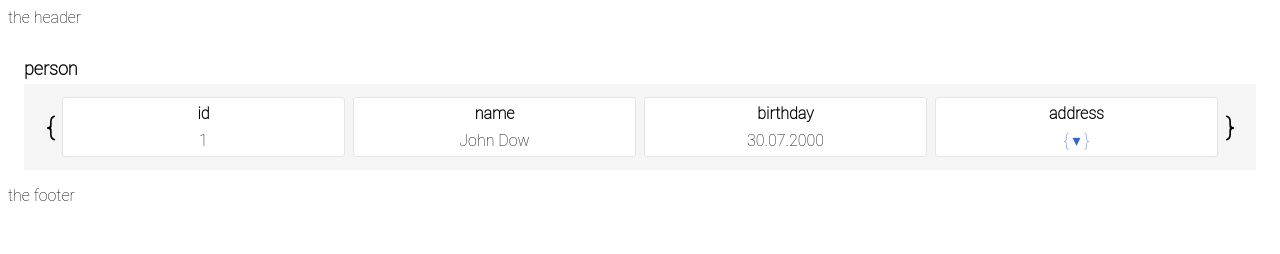
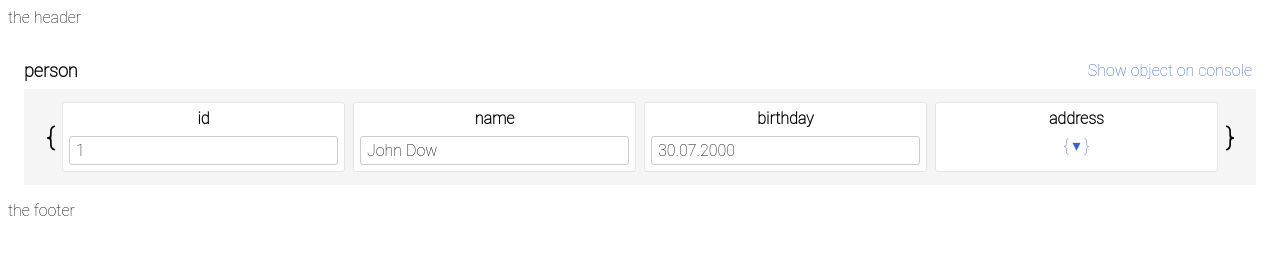
Before and after one commit to OleksandrPavloshchuk/before-dawn-editor, a website with bundled scripts: page src/index.html in a window 1280 px wide. Built offline with nearby package versions, Linux system fonts and the light colour scheme.

Commit message:
staticText -> text

```diff
--- a/src/before-dawn-editor/cards/base.js
+++ b/src/before-dawn-editor/cards/base.js
@@ -1,6 +1,4 @@
-import {div, span, render} from "../main.js";
-
-export const card = (children) => div({"class": "item"}, children);
+import {div, span, render, elem, setByPath} from "../main.js";
 
 export const cardWithTitle = (args, renderFrame) => renderFrame(args, createContent(args));
 
@@ -12,7 +10,7 @@ export const cardTitle = (args) => div({"class": "title"}, [args.name]);
 const createContent = (args) =>  {
     switch (args.schema.type) {
         case "struct": return structContent(args);
-        case "staticText": return args.data;
+        case "text": return textContent(args);
         case "array": return arrayContent(args);
         default:
             // TODO render content
@@ -32,3 +30,21 @@ const arrayContent = (args) => {
     const downLink = span({ "class": "link"}, ["[ " + size + " " + ARROW_DOWN + " ]"]);
     return div({onClick: () => render(args)}, [downLink]);
 }
+
+const textContent = (args) => {
+
+    const onInput = (e) => {
+        args.data = e.target.value;
+        const namesChain = args.path.slice(1).map((ctx) => ctx.name).concat(args.name);
+        setByPath(args.root, namesChain, e.target.value);
+    };
+
+    return elem("input", {
+        name: args.name,
+        id: args.name,
+        value: args.data,
+        type: "text",
+        autocomplete: "false",
+        onInput: onInput
+    });
+}
--- a/src/before-dawn-editor/main.css
+++ b/src/before-dawn-editor/main.css
@@ -14,6 +14,7 @@ body {
     color: #3366CC;
     cursor: pointer;
     border: 1px solid rgba(0, 0, 0, 0);
+    margin-left: auto;
 }
 
 .link:hover {
@@ -38,6 +39,11 @@ body {
 .bde-component > .title {
     padding-top: 0.3em;
     padding-bottom: 0.3em;
+    display: flex;
+    align-items: center;
+}
+
+.bde-component > .title > .large {
     font-size: large;
     font-weight: bold;
 }
@@ -109,3 +115,25 @@ body {
 .bde-component > .area > .chain > .item > table {
     width: 100%;
 }
+
+/* Text input */
+.bde-component input[type="text"] {
+    font-family: inherit;
+    font-size: 12pt;
+
+    padding: 4px 6px;
+
+    border: 1px solid #ccc;
+    border-radius: 3px;
+
+    width: 100%;
+    box-sizing: border-box;
+
+    outline: none;
+}
+
+/* Focus */
+.bde-component input[type="text"]:focus {
+    border-color: #66CCFF;
+    box-shadow: 0 0 2px rgba(74, 144, 226, 0.6);
+}
--- a/src/before-dawn-editor/main.js
+++ b/src/before-dawn-editor/main.js
@@ -76,7 +76,7 @@ const convertSchemaToComponent = (args) => {
 
     return div({"class": "bde-component"}, [
         navigationDiv(args.path),
-        titleDiv(args.name),
+        titleDiv(args),
         areaDiv
     ]);
 
@@ -134,27 +134,39 @@ const navigationDiv = (path) => {
     return div({"class": "navigation vertical-gap"}, path.map(toSpan));
 }
 
-const titleDiv = (name) => div({"class": "title vertical-gap"}, [name]);
+const titleDiv = (args) => {
+    const doUpdate = action(
+        "Show object on console",
+        "",
+        () => {args.onUpdate(args.root);});
+    return div({"class": "title vertical-gap"}, [
+        span({"class": "large"}, [args.name]),
+        doUpdate]);
+}
 
 const newPath = (args) => [...args.path, args];
 
 const structCards = (args) => Object.entries(args.schema.properties)
     .map(([name, schema]) =>
         cardWithTitle({
+            root: args.root,
             schema,
             name,
             path: newPath(args),
-            data: args.data[name]
+            data: args.data[name],
+            onUpdate: args.onUpdate
         }, renderFrameForStructItem));
 
 const arrayCards = (args) => args.data
     .map((data, index) =>
         cardWithTitle({
+            root: args.root,
             schema: args.schema.item,
             name: `${index}`,
             path: newPath(args),
             data,
-            size: args.data.length
+            size: args.data.length,
+            onUpdate: args.onUpdate
         }, renderFrameForArrayItem));
 
 const getRoot = () => document.getElementById("root");
--- a/src/startup.js
+++ b/src/startup.js
@@ -4,7 +4,9 @@ document.addEventListener('DOMContentLoaded', () => render({
     path: [],
     name: "person",
     schema: schema,
-    data: data
+    data: data,
+    root: data,
+    onUpdate: (obj) => { console.log("onUpdate", obj);}
 }));
 
 /*
@@ -26,7 +28,7 @@ const schema = {
         item: {
             type: "array",
             item: {
-                type: "staticText"
+                type: "text"
             }
         }
     }
@@ -59,23 +61,23 @@ const data = {
 const schema = {
     type: "struct",
     properties: {
-        id: {type: "staticText"},
-        name: {type: "staticText"},
-        birthday: {type: "staticText"},
+        id: {type: "text"},
+        name: {type: "text"},
+        birthday: {type: "text"},
         address: {
             type: "struct",
             properties: {
-                country: {type: "staticText"},
-                city: {type: "staticText"},
-                street: {type: "staticText"},
+                country: {type: "text"},
+                city: {type: "text"},
+                street: {type: "text"},
                 tags: {
                     type: "array",
-                    item: {type: "staticText"}
+                    item: {type: "text"}
                 },
                 field1: {
                     type: "struct",
                     properties: {
-                        comment: {type: "staticText"}
+                        comment: {type: "text"}
                     }
                 },
                 field2: {
@@ -83,7 +85,7 @@ const schema = {
                     item: {
                         type: "struct",
                         properties: {
-                            dir: {type: "staticText"}
+                            dir: {type: "text"}
                         }
                     }
                 }
```
